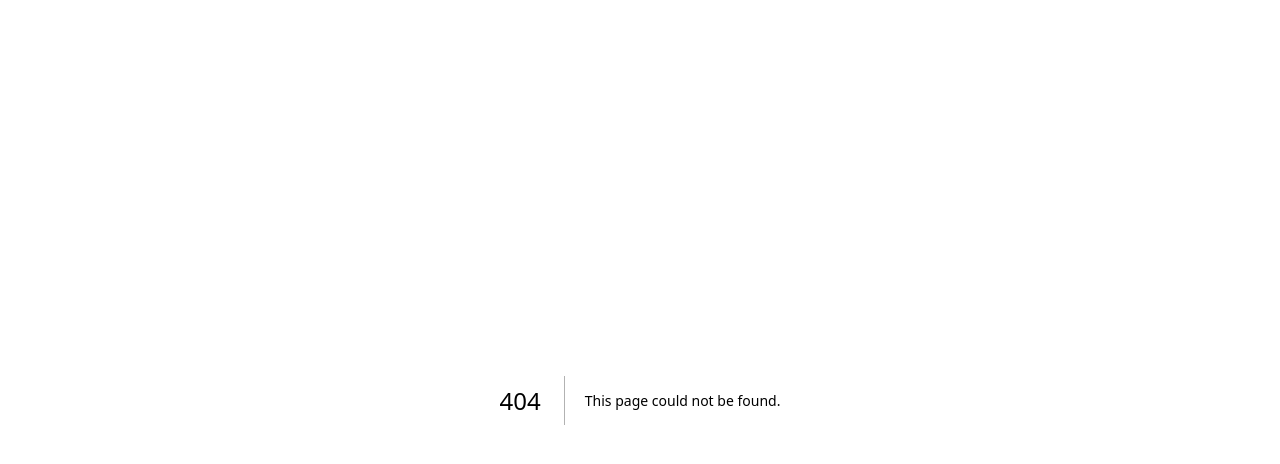
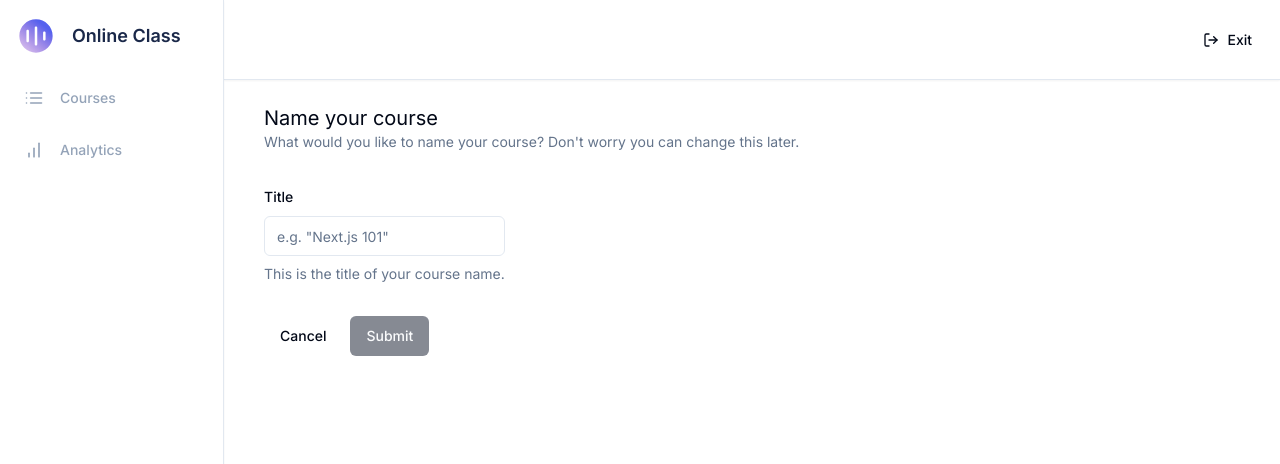
Before and after one commit to rimdvv/nextjs-online-class-website, a Next.js app: page /teacher/create in a window 1280 px wide. Before the commit this address had no page. Shown: the top 464 px of the page. Built offline with nearby package versions, Linux system fonts and the light colour scheme.

Commit message:
add course create form

```diff
--- a/app/(dashboard)/(routes)/teacher/courses/page.tsx
+++ b/app/(dashboard)/(routes)/teacher/courses/page.tsx
@@ -1,5 +1,14 @@
+import { Button } from '@/components/ui/button';
+import Link from 'next/link';
+
 const CoursesPage = () => {
-  return <div>This is courses page</div>;
+  return (
+    <div className='p-6'>
+      <Link href='/teacher/create'>
+        <Button>Create New Course</Button>
+      </Link>
+    </div>
+  );
 };
 
 export default CoursesPage;
--- /dev/null
+++ b/app/(dashboard)/(routes)/teacher/create/page.tsx
@@ -0,0 +1,95 @@
+'use client';
+
+import { zodResolver } from '@hookform/resolvers/zod';
+import * as z from 'zod';
+import axios from 'axios';
+import { useForm } from 'react-hook-form';
+import { useRouter } from 'next/navigation';
+import {
+  Form,
+  FormLabel,
+  FormControl,
+  FormDescription,
+  FormMessage,
+  FormField,
+  FormItem,
+} from '@/components/ui/form';
+import { Button } from '@/components/ui/button';
+import { Input } from '@/components/ui/input';
+import Link from 'next/link';
+import toast from 'react-hot-toast';
+
+const formSchema = z.object({
+  title: z.string().min(1, {
+    message: 'Title is required',
+  }),
+});
+
+const CreatePage = () => {
+  const router = useRouter();
+  const form = useForm<z.infer<typeof formSchema>>({
+    resolver: zodResolver(formSchema),
+    defaultValues: {
+      title: '',
+    },
+  });
+
+  const { isSubmitting, isValid } = form.formState;
+
+  const onSubmit = async (values: z.infer<typeof formSchema>) => {
+    try {
+      const response = await axios.post('/api/course', values);
+      router.push(`teacher/courses/${response.data.id}`);
+    } catch {
+      toast.error('Something went wrong');
+    }
+  };
+
+  return (
+    <div className='max-w-5xl mx-auto flex flex-col h-full p-6 md:items-start md:justify-start'>
+      <div>
+        <h1 className='text-xl'>Name your course</h1>
+        <p className='text-sm text-slate-500'>
+          What would you like to name your course? Don&apos;t worry you can
+          change this later.
+        </p>
+      </div>
+      <Form {...form}>
+        <form onSubmit={form.handleSubmit(onSubmit)} className='space-y-8 mt-8'>
+          <FormField
+            control={form.control}
+            name='title'
+            render={({ field }) => (
+              <FormItem>
+                <FormLabel>Title</FormLabel>
+                <FormControl>
+                  <Input
+                    disabled={isSubmitting}
+                    placeholder='e.g. "Next.js 101"'
+                    {...field}
+                  />
+                </FormControl>
+                <FormDescription>
+                  This is the title of your course name.
+                </FormDescription>
+                <FormMessage />
+              </FormItem>
+            )}
+          />
+          <div className='flex items-center gap-2'>
+            <Link href='/'>
+              <Button type='button' variant='ghost'>
+                Cancel
+              </Button>
+            </Link>
+            <Button type='submit' disabled={!isValid || isSubmitting}>
+              Submit
+            </Button>
+          </div>
+        </form>
+      </Form>
+    </div>
+  );
+};
+
+export default CreatePage;
--- a/app/layout.tsx
+++ b/app/layout.tsx
@@ -2,6 +2,7 @@
 import type { Metadata } from 'next';
 import { Inter } from 'next/font/google';
 import { ClerkProvider } from '@clerk/nextjs';
+import ToasterProvider from '@/components/providers/toaster-provider';
 
 const inter = Inter({ subsets: ['latin'] });
 
@@ -18,7 +19,10 @@
   return (
     <ClerkProvider>
       <html lang='en'>
-        <body className={inter.className}>{children}</body>
+        <body className={inter.className}>
+          <ToasterProvider />
+          {children}
+        </body>
       </html>
     </ClerkProvider>
   );
--- /dev/null
+++ b/components/providers/toaster-provider.tsx
@@ -0,0 +1,9 @@
+'use client';
+
+import { Toaster } from 'react-hot-toast';
+
+const ToasterProvider = () => {
+  return <Toaster />;
+};
+
+export default ToasterProvider;
--- /dev/null
+++ b/components/ui/form.tsx
@@ -0,0 +1,176 @@
+import * as React from "react"
+import * as LabelPrimitive from "@radix-ui/react-label"
+import { Slot } from "@radix-ui/react-slot"
+import {
+  Controller,
+  ControllerProps,
+  FieldPath,
+  FieldValues,
+  FormProvider,
+  useFormContext,
+} from "react-hook-form"
+
+import { cn } from "@/lib/utils"
+import { Label } from "@/components/ui/label"
+
+const Form = FormProvider
+
+type FormFieldContextValue<
+  TFieldValues extends FieldValues = FieldValues,
+  TName extends FieldPath<TFieldValues> = FieldPath<TFieldValues>
+> = {
+  name: TName
+}
+
+const FormFieldContext = React.createContext<FormFieldContextValue>(
+  {} as FormFieldContextValue
+)
+
+const FormField = <
+  TFieldValues extends FieldValues = FieldValues,
+  TName extends FieldPath<TFieldValues> = FieldPath<TFieldValues>
+>({
+  ...props
+}: ControllerProps<TFieldValues, TName>) => {
+  return (
+    <FormFieldContext.Provider value={{ name: props.name }}>
+      <Controller {...props} />
+    </FormFieldContext.Provider>
+  )
+}
+
+const useFormField = () => {
+  const fieldContext = React.useContext(FormFieldContext)
+  const itemContext = React.useContext(FormItemContext)
+  const { getFieldState, formState } = useFormContext()
+
+  const fieldState = getFieldState(fieldContext.name, formState)
+
+  if (!fieldContext) {
+    throw new Error("useFormField should be used within <FormField>")
+  }
+
+  const { id } = itemContext
+
+  return {
+    id,
+    name: fieldContext.name,
+    formItemId: `${id}-form-item`,
+    formDescriptionId: `${id}-form-item-description`,
+    formMessageId: `${id}-form-item-message`,
+    ...fieldState,
+  }
+}
+
+type FormItemContextValue = {
+  id: string
+}
+
+const FormItemContext = React.createContext<FormItemContextValue>(
+  {} as FormItemContextValue
+)
+
+const FormItem = React.forwardRef<
+  HTMLDivElement,
+  React.HTMLAttributes<HTMLDivElement>
+>(({ className, ...props }, ref) => {
+  const id = React.useId()
+
+  return (
+    <FormItemContext.Provider value={{ id }}>
+      <div ref={ref} className={cn("space-y-2", className)} {...props} />
+    </FormItemContext.Provider>
+  )
+})
+FormItem.displayName = "FormItem"
+
+const FormLabel = React.forwardRef<
+  React.ElementRef<typeof LabelPrimitive.Root>,
+  React.ComponentPropsWithoutRef<typeof LabelPrimitive.Root>
+>(({ className, ...props }, ref) => {
+  const { error, formItemId } = useFormField()
+
+  return (
+    <Label
+      ref={ref}
+      className={cn(error && "text-destructive", className)}
+      htmlFor={formItemId}
+      {...props}
+    />
+  )
+})
+FormLabel.displayName = "FormLabel"
+
+const FormControl = React.forwardRef<
+  React.ElementRef<typeof Slot>,
+  React.ComponentPropsWithoutRef<typeof Slot>
+>(({ ...props }, ref) => {
+  const { error, formItemId, formDescriptionId, formMessageId } = useFormField()
+
+  return (
+    <Slot
+      ref={ref}
+      id={formItemId}
+      aria-describedby={
+        !error
+          ? `${formDescriptionId}`
+          : `${formDescriptionId} ${formMessageId}`
+      }
+      aria-invalid={!!error}
+      {...props}
+    />
+  )
+})
+FormControl.displayName = "FormControl"
+
+const FormDescription = React.forwardRef<
+  HTMLParagraphElement,
+  React.HTMLAttributes<HTMLParagraphElement>
+>(({ className, ...props }, ref) => {
+  const { formDescriptionId } = useFormField()
+
+  return (
+    <p
+      ref={ref}
+      id={formDescriptionId}
+      className={cn("text-sm text-muted-foreground", className)}
+      {...props}
+    />
+  )
+})
+FormDescription.displayName = "FormDescription"
+
+const FormMessage = React.forwardRef<
+  HTMLParagraphElement,
+  React.HTMLAttributes<HTMLParagraphElement>
+>(({ className, children, ...props }, ref) => {
+  const { error, formMessageId } = useFormField()
+  const body = error ? String(error?.message) : children
+
+  if (!body) {
+    return null
+  }
+
+  return (
+    <p
+      ref={ref}
+      id={formMessageId}
+      className={cn("text-sm font-medium text-destructive", className)}
+      {...props}
+    >
+      {body}
+    </p>
+  )
+})
+FormMessage.displayName = "FormMessage"
+
+export {
+  useFormField,
+  Form,
+  FormItem,
+  FormLabel,
+  FormControl,
+  FormDescription,
+  FormMessage,
+  FormField,
+}
--- /dev/null
+++ b/components/ui/input.tsx
@@ -0,0 +1,25 @@
+import * as React from "react"
+
+import { cn } from "@/lib/utils"
+
+export interface InputProps
+  extends React.InputHTMLAttributes<HTMLInputElement> {}
+
+const Input = React.forwardRef<HTMLInputElement, InputProps>(
+  ({ className, type, ...props }, ref) => {
+    return (
+      <input
+        type={type}
+        className={cn(
+          "flex h-10 w-full rounded-md border border-input bg-background px-3 py-2 text-sm ring-offset-background file:border-0 file:bg-transparent file:text-sm file:font-medium placeholder:text-muted-foreground focus-visible:outline-none focus-visible:ring-2 focus-visible:ring-ring focus-visible:ring-offset-2 disabled:cursor-not-allowed disabled:opacity-50",
+          className
+        )}
+        ref={ref}
+        {...props}
+      />
+    )
+  }
+)
+Input.displayName = "Input"
+
+export { Input }
--- /dev/null
+++ b/components/ui/label.tsx
@@ -0,0 +1,26 @@
+"use client"
+
+import * as React from "react"
+import * as LabelPrimitive from "@radix-ui/react-label"
+import { cva, type VariantProps } from "class-variance-authority"
+
+import { cn } from "@/lib/utils"
+
+const labelVariants = cva(
+  "text-sm font-medium leading-none peer-disabled:cursor-not-allowed peer-disabled:opacity-70"
+)
+
+const Label = React.forwardRef<
+  React.ElementRef<typeof LabelPrimitive.Root>,
+  React.ComponentPropsWithoutRef<typeof LabelPrimitive.Root> &
+    VariantProps<typeof labelVariants>
+>(({ className, ...props }, ref) => (
+  <LabelPrimitive.Root
+    ref={ref}
+    className={cn(labelVariants(), className)}
+    {...props}
+  />
+))
+Label.displayName = LabelPrimitive.Root.displayName
+
+export { Label }
```
Also changed, not shown: package.json (+8 -2 lines), 1 other file (tests, documents, lock files or other folders).
